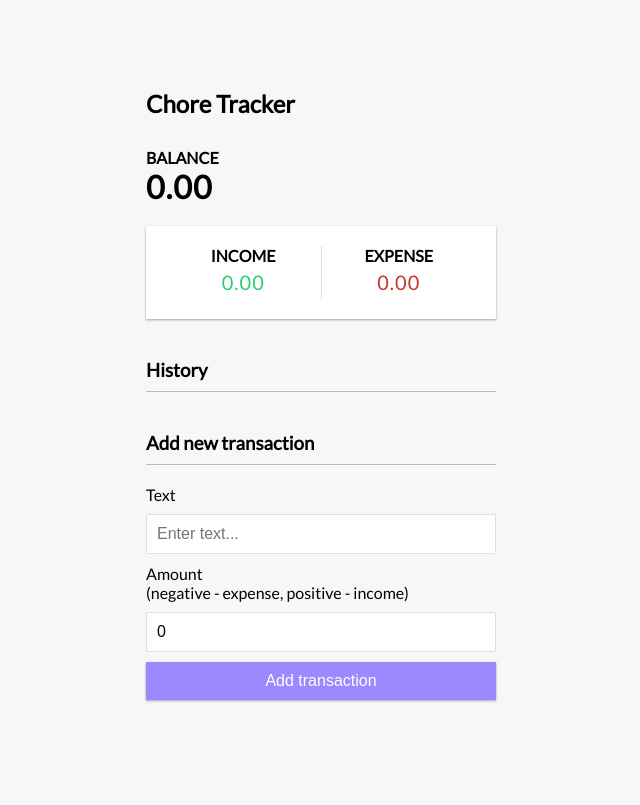
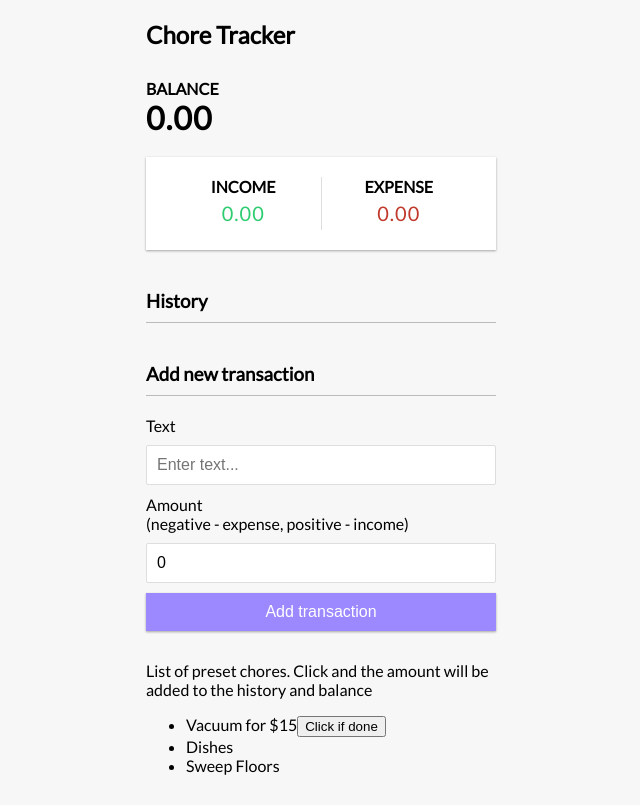
Before and after one commit to RyanPPitts/React-Expense-Tracker, a React (Create React App) app: page / in a window 1280 px wide. Shown: the whole page, without its empty margins (319-959 px from the left). Built offline with nearby package versions, Linux system fonts and the light colour scheme.

Commit message:
Creating chores app
i'm going to change this expense tracker into a simple chores app.  Need to connect to a DB to keep the data.

```diff
--- a/src/App.js
+++ b/src/App.js
@@ -6,6 +6,7 @@ import './App.css';
 import { TransactionList } from './components/TransactionList';
 import { AddTransaction } from './components/AddTransaction';
 import { GlobalProvider } from './context/GlobalState';
+import { PresetChores } from './components/PresetChores';
 
 function App() {
   return (
@@ -16,6 +17,7 @@ function App() {
         <IncomeExpenses />
         <TransactionList />
         <AddTransaction />
+        <PresetChores />
       </div>
     </GlobalProvider>
   );
--- /dev/null
+++ b/src/components/PresetChores.js
@@ -0,0 +1,17 @@
+import React from 'react';
+
+export const PresetChores = () => {
+  return (
+    <div>
+      List of preset chores. Click and the amount will be added to the history
+      and balance
+      <ul>
+        <li>
+          Vacuum for $15<button>Click if done</button>
+        </li>
+        <li>Dishes</li>
+        <li>Sweep Floors</li>
+      </ul>
+    </div>
+  );
+};
```
